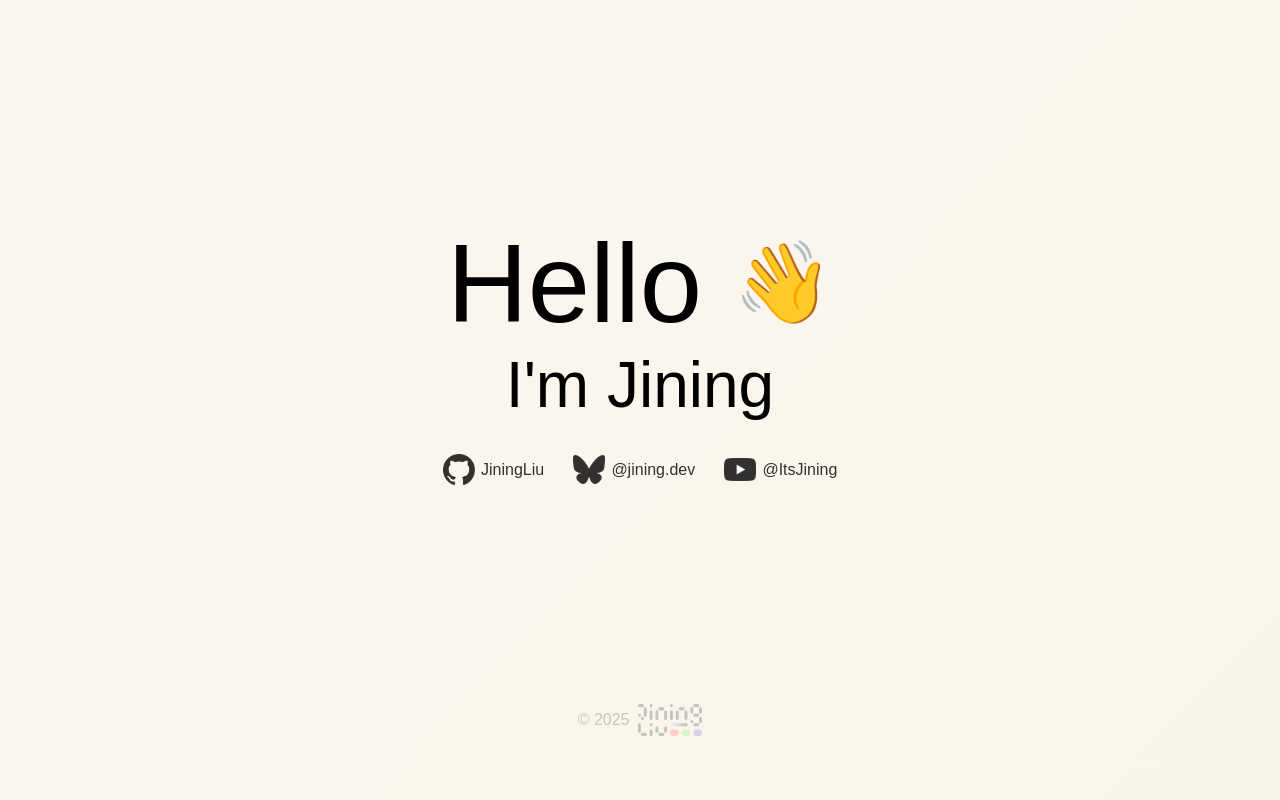
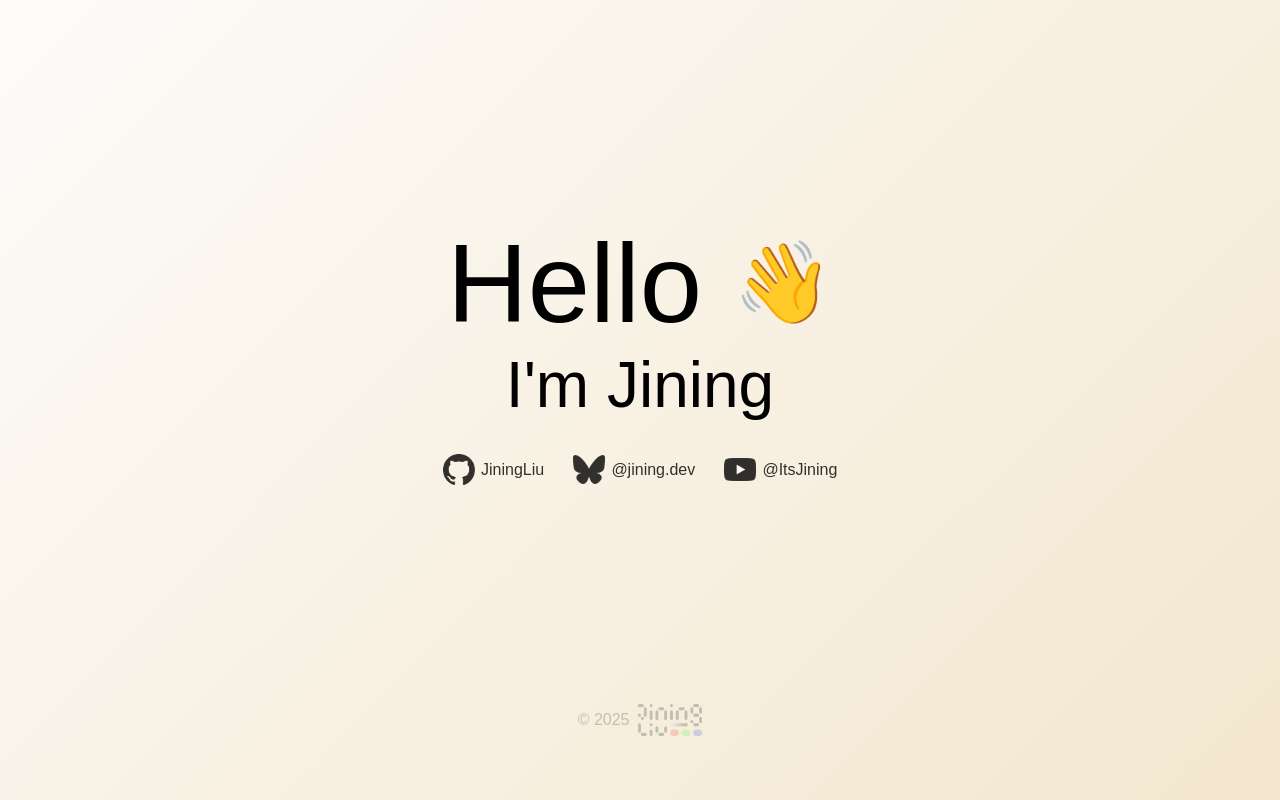
Before and after one commit to JiningLiu/jining.dev, a SvelteKit app: page / in a window 1280 px wide. Built offline with nearby package versions, Linux system fonts and the light colour scheme; a web font is replaced by a local one.

Commit message:
css update

```diff
--- a/static/global.css
+++ b/static/global.css
@@ -1,18 +1,18 @@
 :root {
   color: black;
   --primary-color: black;
-	--bg-color-1: hsl(40, 60%, 96%);
-	--bg-color-2: hsl(40, 60%, 95.8%);
-	--bg-color-3: hsl(40, 60%, 95.5%);
-	--bg-color-4: hsl(40, 60%, 95%);
+	--bg-color-1: hsl(40, 45%, 98.5%);
+	--bg-color-2: hsl(40, 50%, 95.5%);
+	--bg-color-3: hsl(40, 55%, 92%);
+	--bg-color-4: hsl(40, 60%, 88%);
 
 	@media (prefers-color-scheme: dark) {
     color: white;
     --primary-color: white;
-		--bg-color-1: hsl(180, 40%, 5%);
-		--bg-color-2: hsl(180, 40%, 4.8%);
-		--bg-color-3: hsl(180, 40%, 4.5%);
-		--bg-color-4: hsl(180, 38%, 4%);
+		--bg-color-1: hsl(180, 44%, 8%);
+		--bg-color-2: hsl(180, 42%, 6.5%);
+		--bg-color-3: hsl(180, 40%, 5.5%);
+		--bg-color-4: hsl(180, 38%, 5%);
 	}
 }
 
@@ -84,6 +84,11 @@ footer {
   font-weight: 300;
 }
 
+a {
+	color: var(--primary-color);
+	text-decoration: none;
+}
+
 .vstack {
   display: flex;
   flex-direction: column;
```
